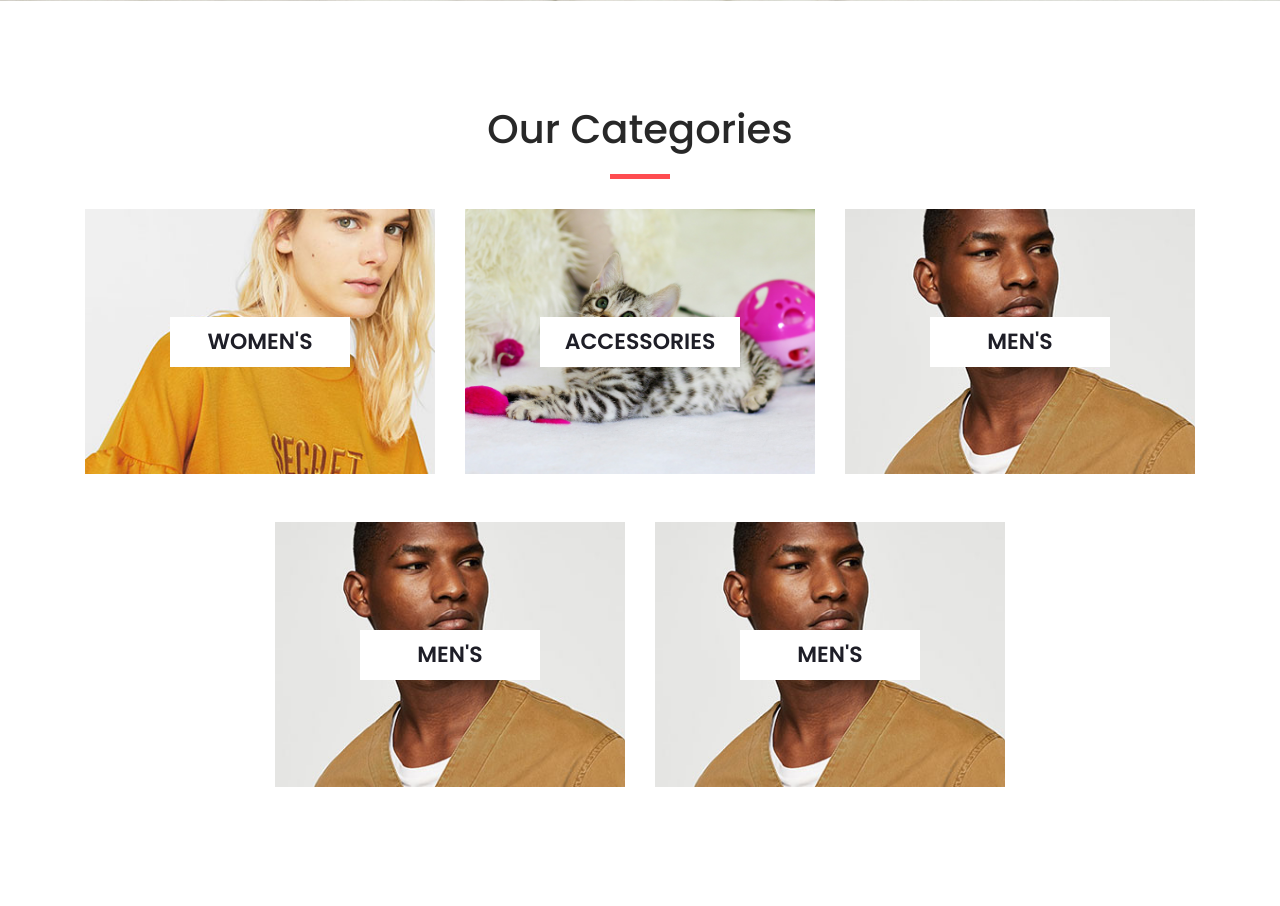
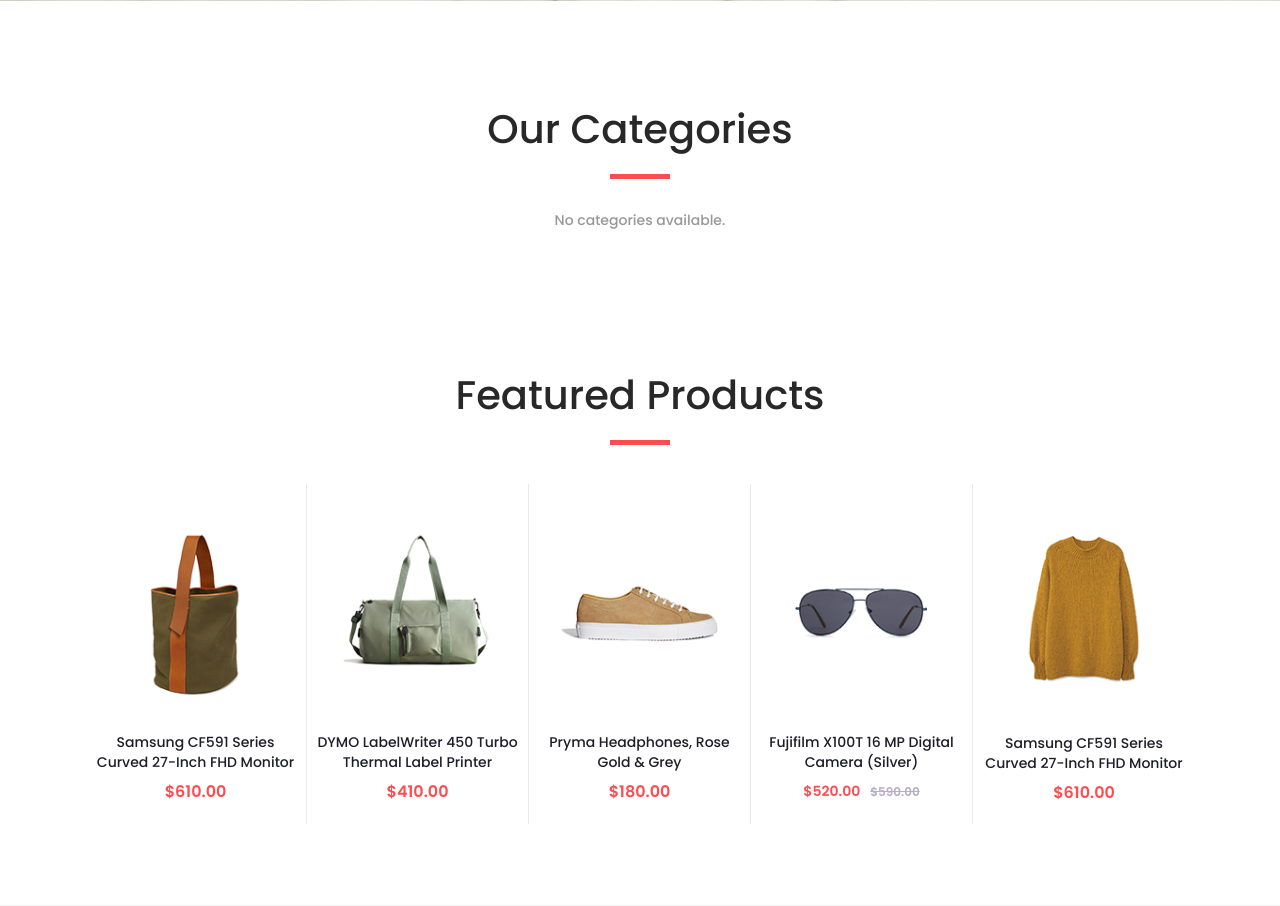
Before and after one commit to abdullah956/dj-itnow, a Django app: page / in a window 1280 px wide. Shown: the part 836-1742 px from the top of the page. Run offline with Django 5.2, Linux system fonts and the light colour scheme; some libraries are stand-ins or nearby versions.

Commit message:
catagory

```diff
--- a/templates/index.html
+++ b/templates/index.html
@@ -81,44 +81,21 @@
     </div>
     <div class="container">
         <div class="row justify-content-center">
+            {% for category in categories %}
                 <div class="col-md-4 mb-5">
-              <div class="banner_item align-items-center" style="background-image:url('{% static 'images/banner_1.jpg' %}')">
+                    <div class="banner_item align-items-center" style="background-image:url('{{ category.image.url }}')">
                         <div class="banner_category">
-                  <a href="categories.html">women's</a>
+                            <a href="categories.html">{{ category.name }}</a>
                         </div>
                     </div>
                 </div>
-            <div class="col-md-4 mb-5">
-              <div class="banner_item align-items-center" style="background-image:url('{% static 'images/slider_3.jpg' %}')">
-                <div class="banner_category">
-                  <a href="categories.html">accessories</a>
+            {% empty %}
+                <p>No categories available.</p>
+            {% endfor %}
         </div>
     </div>
 </div>
-            <div class="col-md-4 mb-5">
-              <div class="banner_item align-items-center" style="background-image:url('{% static 'images/banner_3.jpg' %}')">
-                <div class="banner_category">
-                  <a href="categories.html">men's</a>
-                </div>
-              </div>
-            </div>
-            <div class="col-md-4 mb-5">
-              <div class="banner_item align-items-center" style="background-image:url('{% static 'images/banner_3.jpg' %}')">
-                <div class="banner_category">
-                  <a href="categories.html">men's</a>
-                </div>
-              </div>
-            </div>
-            <div class="col-md-4 mb-5">
-              <div class="banner_item align-items-center" style="background-image:url('{% static 'images/banner_3.jpg' %}')">
-                <div class="banner_category">
-                  <a href="categories.html">men's</a>
-                </div>
-              </div>
-            </div>
-          </div>
-        </div>
-      </div>
+
 
       <!-- New Arrivals -->
 <div class="new_arrivals mt-5">
--- a/users/admin.py
+++ b/users/admin.py
@@ -1,7 +1,7 @@
 from django.contrib import admin
 from django.contrib.auth.admin import UserAdmin
 from .forms import UserChangeForm, UserCreationForm
-from .models import User
+from .models import User, Category, Product
 
 class CustomUserAdmin(UserAdmin):
     form = UserChangeForm
@@ -24,3 +24,5 @@ class CustomUserAdmin(UserAdmin):
     ordering = ('email',)
 
 admin.site.register(User, CustomUserAdmin)
+admin.site.register(Category)
+admin.site.register(Product)
--- a/users/views.py
+++ b/users/views.py
@@ -2,10 +2,11 @@ from django.shortcuts import render, redirect
 from .forms import UserRegistrationForm
 from django.contrib.auth import login , logout
 from django.contrib.auth.forms import AuthenticationForm
-
+from .models import Category
 
 def index(request):
-    return render(request, 'index.html')
+    categories = Category.objects.all()
+    return render(request, 'index.html', {'categories': categories})
 
 def register_user(request):
     if request.method == 'POST':
```
Also changed, not shown: users/models.py (+19 -0 lines), users/migrations/0002_category_product.py (added), 1 other file. Lines whose indentation alone changed are shown as unchanged.
